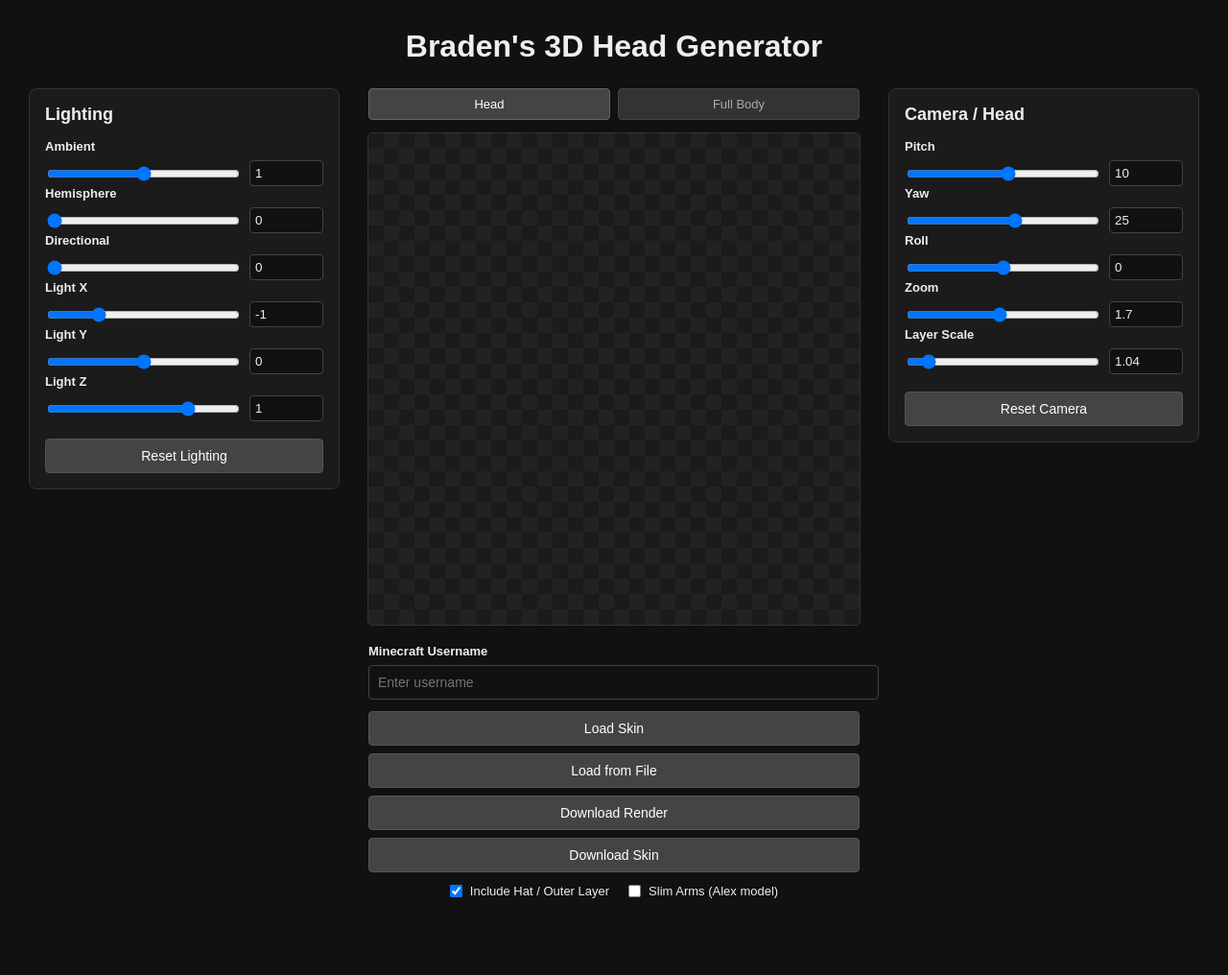
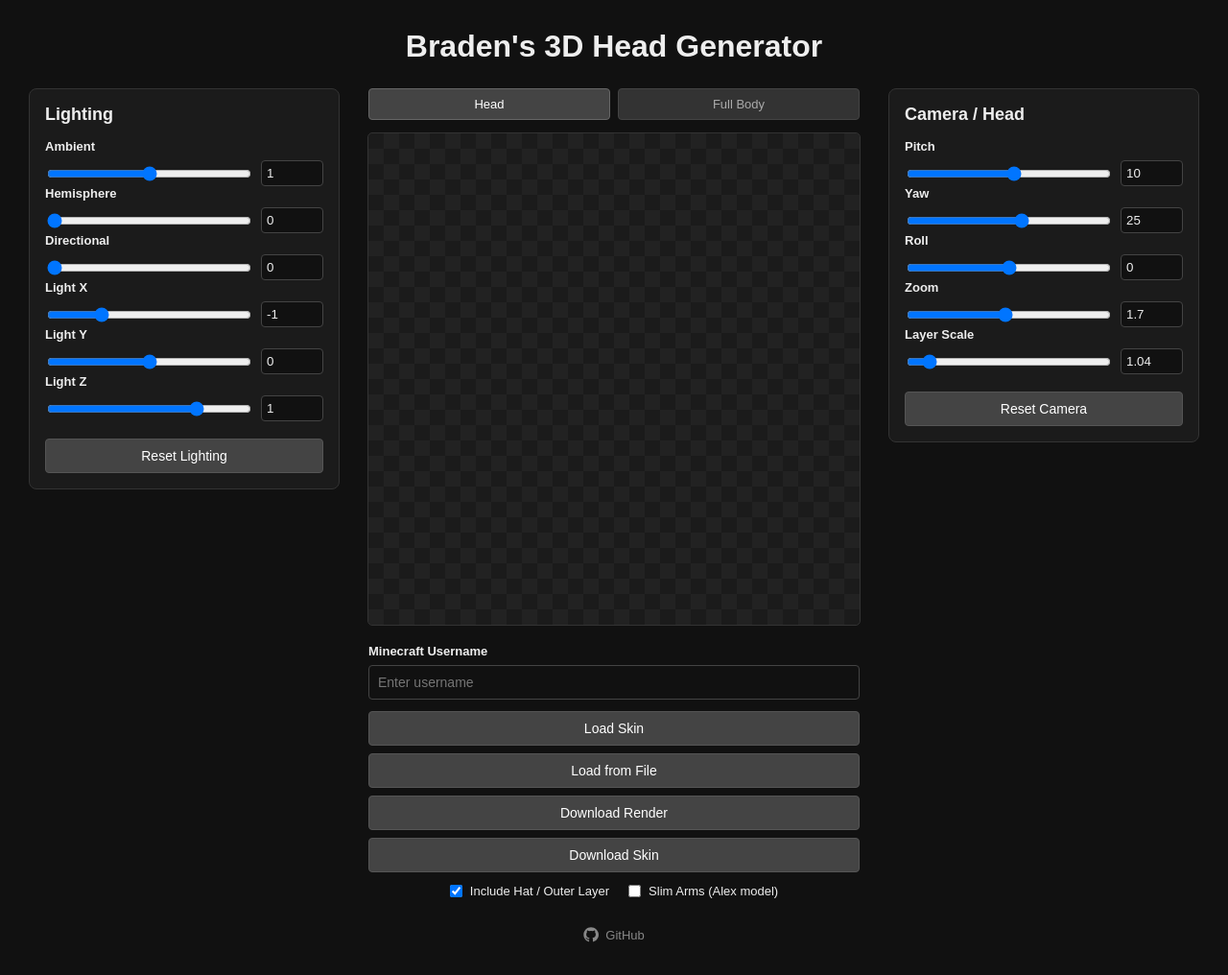
Before and after one commit to BradenM64/Bradens3dHeadGenerator, a website: page index.html in a window 1280 px wide. Shown: the whole page at 96% size. Before the commit the page ends 966 px from the top, so only its background shows below. Drawn offline with nearby package versions, Linux system fonts and the light colour scheme.

Commit message:
Add GitHub link to footer

```diff
--- a/css/style.css
+++ b/css/style.css
@@ -1,7 +1,7 @@
-{
-    box-sizing: border-box
-;
+* {
+    box-sizing: border-box;
 }
+
 html, body {
     margin: 0;
     padding: 0;
@@ -198,6 +198,31 @@
     margin: 0;
 }
 
+.site-footer {
+    width: 100%;
+    margin-top: 30px;
+    text-align: center;
+}
+
+.site-footer a {
+    display: inline-flex;
+    align-items: center;
+    gap: 7px;
+    color: #888;
+    text-decoration: none;
+    font-size: 13px;
+    transition: color 0.15s ease;
+}
+
+.site-footer a:hover {
+    color: #fff;
+}
+
+.site-footer svg {
+    width: 16px;
+    height: 16px;
+}
+
 @media (max-width: 1100px) {
     .workspace {
         grid-template-columns: 1fr 512px;
--- a/index.html
+++ b/index.html
@@ -150,6 +150,30 @@
     </section>
 </div>
 
+<footer class="site-footer">
+    <a
+            href="https://github.com/BradenM64/Bradens3dHeadGenerator"
+            target="_blank"
+            rel="noopener noreferrer"
+            aria-label="View this project on GitHub"
+    >
+        <svg viewBox="0 0 24 24" aria-hidden="true">
+            <path
+                    fill="currentColor"
+                    d="M12 .5C5.65.5.5 5.65.5 12c0 5.08 3.29 9.39 7.86 10.91.58.11.79-.25.79-.56
+                  0-.27-.01-1.16-.01-2.11-3.2.7-3.88-1.36-3.88-1.36-.53-1.34-1.28-1.7-1.28-1.7
+                  -1.05-.72.08-.71.08-.71 1.16.08 1.77 1.19 1.77 1.19 1.03 1.76 2.69 1.25
+                  3.35.96.1-.75.4-1.25.73-1.54-2.55-.29-5.23-1.28-5.23-5.7 0-1.26.45-2.29
+                  1.19-3.1-.12-.29-.52-1.47.11-3.06 0 0 .97-.31 3.18 1.18a11.05 11.05 0 0 1
+                  5.8 0c2.21-1.49 3.18-1.18 3.18-1.18.63 1.59.23 2.77.11 3.06.74.81 1.19
+                  1.84 1.19 3.1 0 4.43-2.69 5.41-5.25 5.69.41.36.78 1.08.78 2.18 0 1.57-.01
+                  2.84-.01 3.23 0 .31.21.68.8.56C20.71 21.39 24 17.08 24 12 24 5.65 18.35.5 12 .5z"
+            ></path>
+        </svg>
+        <span>GitHub</span>
+    </a>
+</footer>
+
 <script src="https://cdnjs.cloudflare.com/ajax/libs/three.js/r128/three.min.js"></script>
 
 <script src="js/headgen.js"></script>
--- a/js/main.js
+++ b/js/main.js
@@ -236,3 +236,12 @@
 });
 
 initializeControls();
+
+console.log(
+    '  /\\_/\\  (\n' +
+    ' ( ^.^ ) _)\n' +
+    '   \\"/  (\n' +
+    ' ( | | )\n' +
+    '(__d b__)\n' +
+    '\n-braden :)'
+)
```
